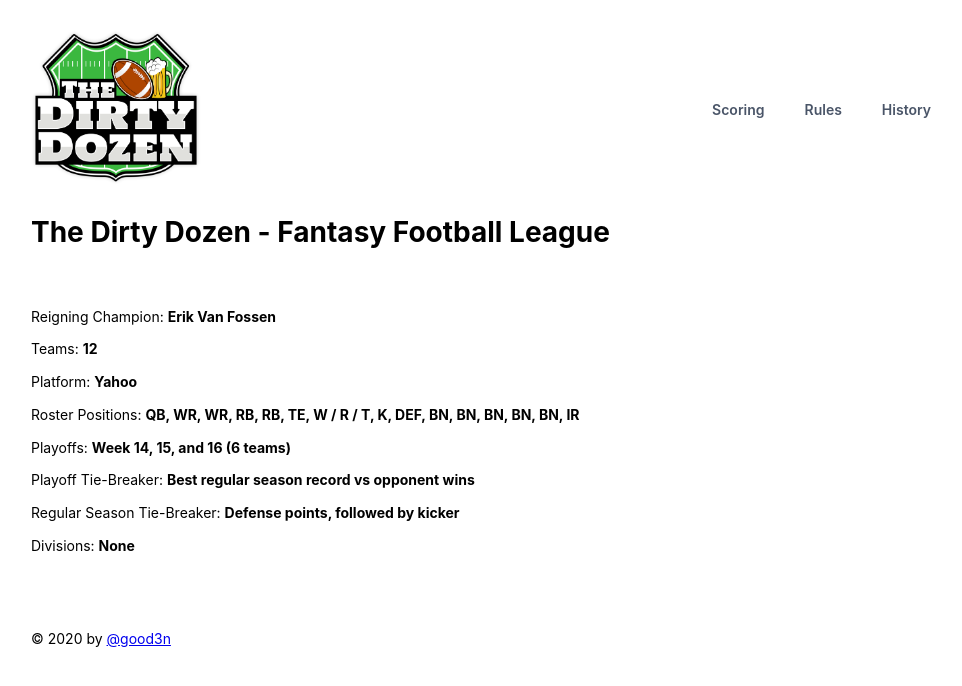
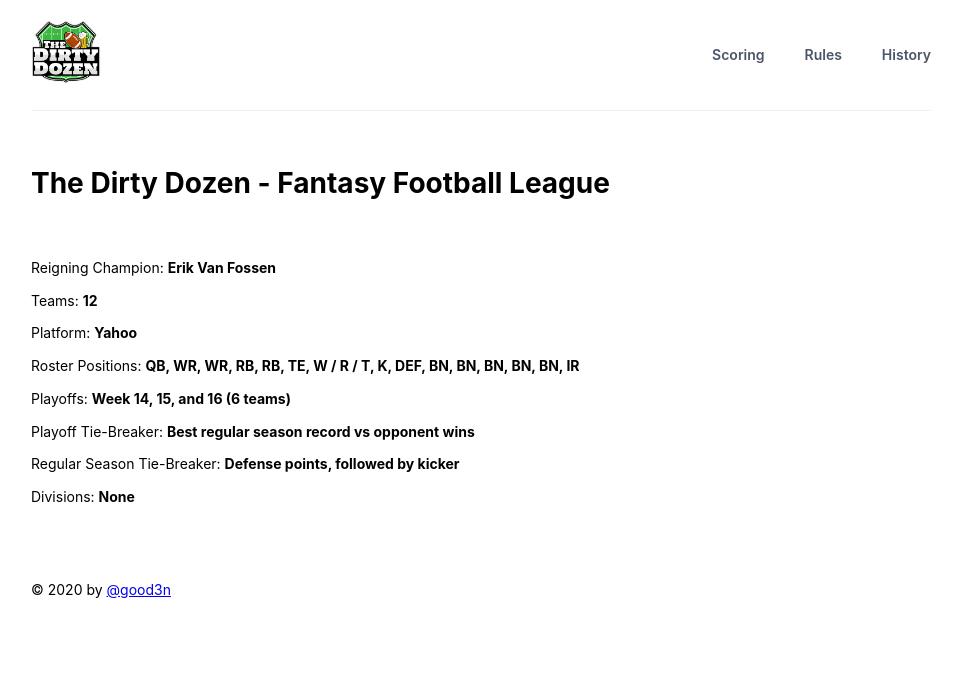
Before and after one commit to good3n/dirty-dozen-ffl, a Gatsby site: page / in a window 1280 px wide. Shown: the whole page, without its empty margins (159-1121 px from the left). Built offline with nearby package versions, Linux system fonts and the light colour scheme; Gatsby itself is replaced by a stand-in of ours.

Commit message:
update header layout

```diff
--- a/src/components/header.js
+++ b/src/components/header.js
@@ -5,9 +5,11 @@ import Logo from "../components/image"
 
 const StyledHeader = styled.header`
   display: grid;
-  grid-template-columns: 170px 1fr;
+  grid-template-columns: 70px 1fr;
   align-items: center;
-  padding-top: 30px;
+  padding: 20px 0;
+  margin-bottom: 50px;
+  border-bottom: 1px solid #edf2f7;
 
   @media (max-width: 700px) {
     grid-template-columns: 60px 1fr;
--- a/src/components/image.js
+++ b/src/components/image.js
@@ -18,7 +18,7 @@ const Logo = () => {
     query {
       logo: file(relativePath: { eq: "logo.png" }) {
         childImageSharp {
-          fixed(width: 170) {
+          fixed(width: 70) {
             ...GatsbyImageSharpFixed
           }
         }
```
